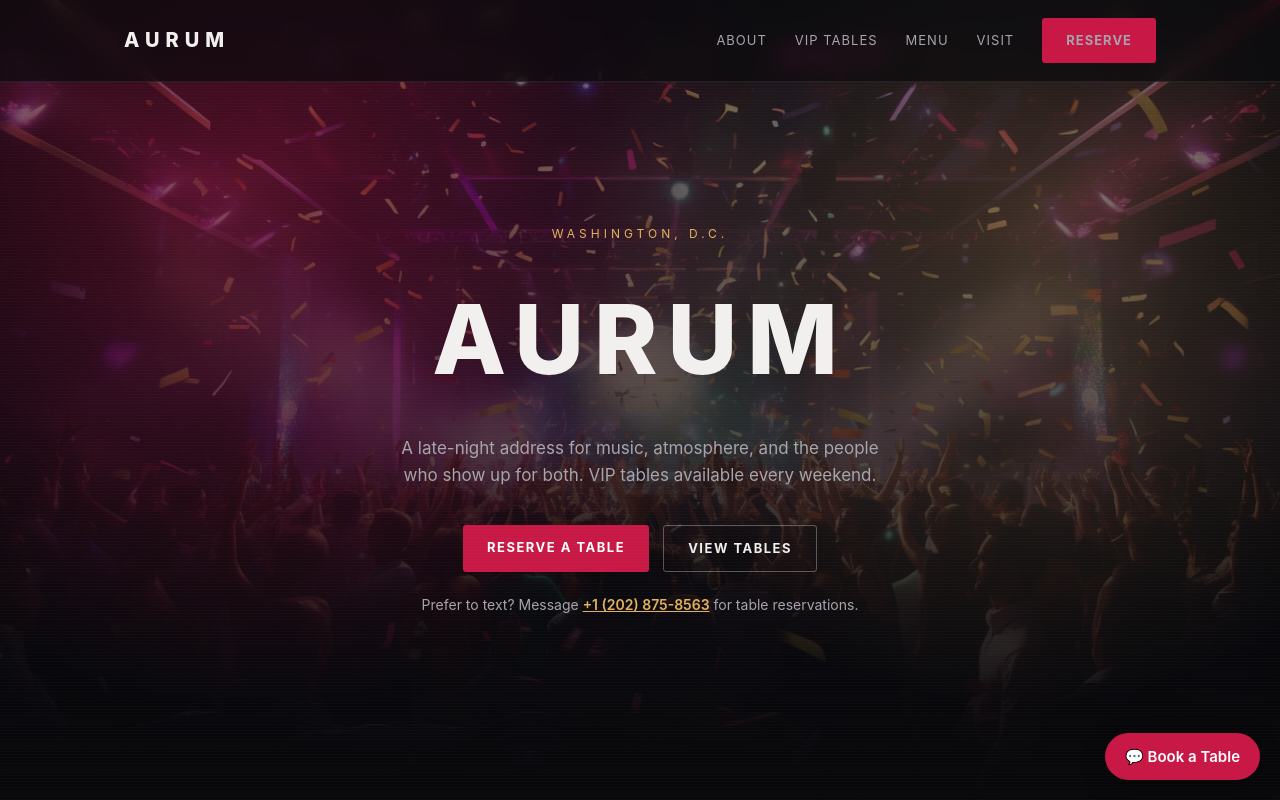
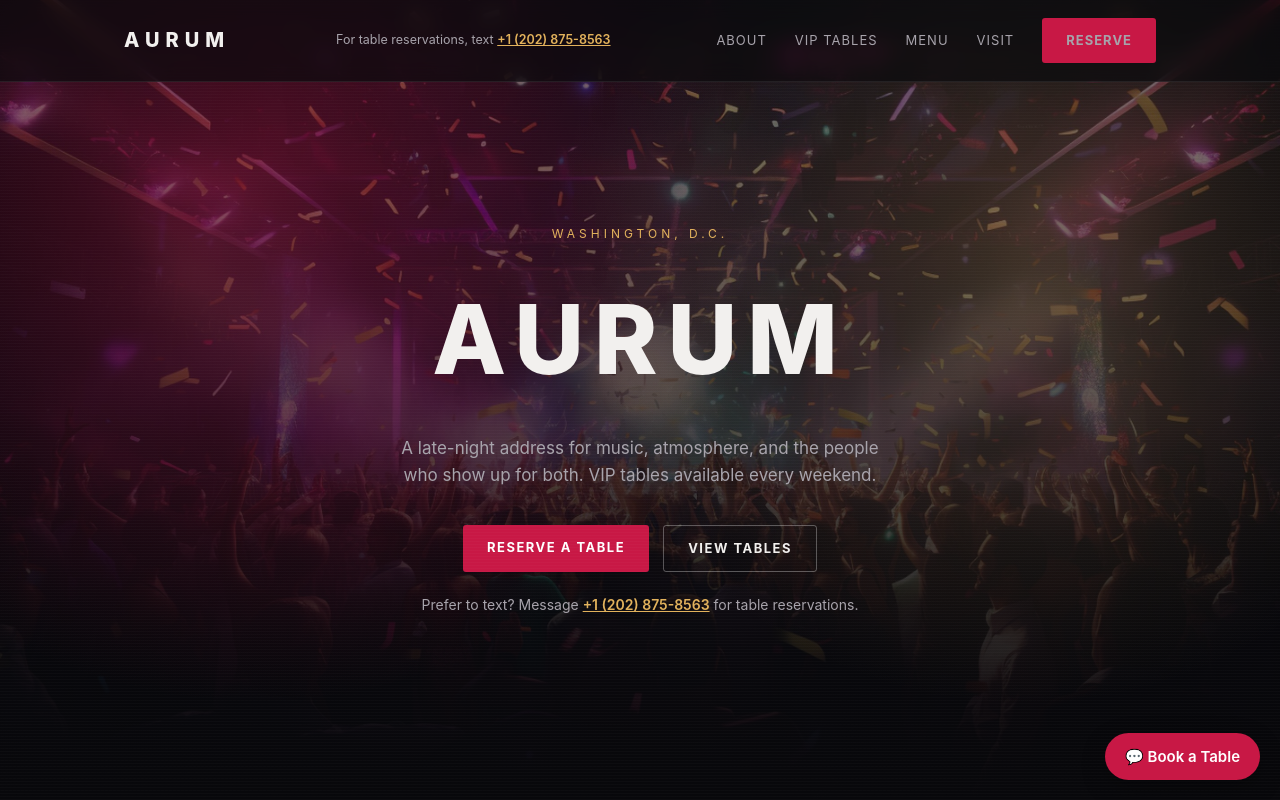
Before and after one commit to nightsrfr/aurum, a website: page public/index.html in a window 1280 px wide. Shown: the top 800 px of the page. Drawn offline with Linux system fonts and the light colour scheme; no server answers.

Commit message:
Update index.html

```diff
--- a/public/index.html
+++ b/public/index.html
@@ -41,6 +41,10 @@
     font-size: 20px; font-weight: 800; letter-spacing: 6px;
     color: var(--text);
   }
+  .nav-text-cta {
+    font-size: 12.5px; color: var(--muted); white-space: nowrap;
+  }
+  .nav-text-cta a { color: var(--accent-2); font-weight: 600; text-decoration: underline; }
   .nav-links { display: flex; align-items: center; gap: 28px; }
   .nav-links a { font-size: 13px; letter-spacing: 1px; text-transform: uppercase; color: var(--muted); text-decoration: none; }
   .nav-links a:hover { color: var(--text); }
@@ -171,6 +175,13 @@
     color: #6c6870; border-top: 1px solid var(--border); padding-top: 20px;
   }
 
+  /* Hides earlier than the main 760px mobile breakpoint below — the nav
+     row runs out of room for it (colliding with the links) well before
+     the rest of the layout needs to go single-column. */
+  @media (max-width: 900px) {
+    .nav-text-cta { display: none; }
+  }
+
   @media (max-width: 760px) {
     .nav-links a:not(.btn) { display: none; }
     .about-grid, .tables-grid, .info-grid { grid-template-columns: 1fr; }
@@ -183,6 +194,7 @@
   <header class="nav">
     <div class="nav-inner">
       <div class="logo">AURUM</div>
+      <div class="nav-text-cta">For table reservations, text <a href="sms:+12028758563">+1 (202) 875-8563</a></div>
       <div class="nav-links">
         <a href="#about">About</a>
         <a href="#tables">VIP Tables</a>
```
